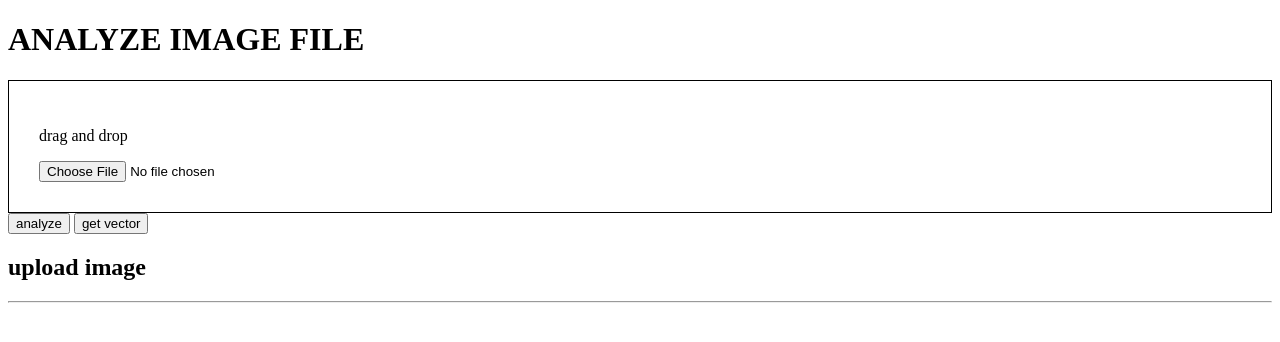
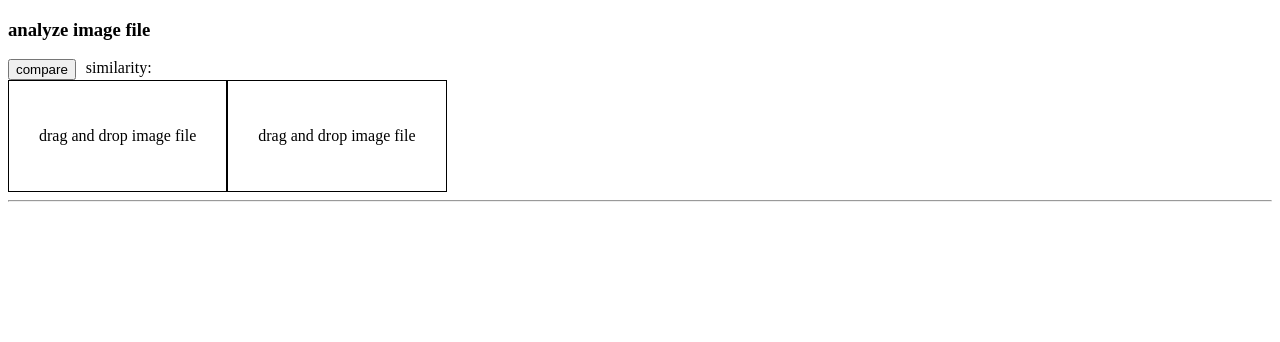
Before and after one commit to tthogho1/TestImageServer, a Django app: page /file_upload/ in a window 1280 px wide. Shown: the top 342 px of the page. Run offline with Django 3.2, Linux system fonts and the light colour scheme; some libraries are stand-ins or nearby versions.

Commit message:
add simirality function

```diff
--- a/FileUpload/app/templates/app/upload.html
+++ b/FileUpload/app/templates/app/upload.html
@@ -3,55 +3,77 @@
 <head>
 <meta http-equiv="CONTENT-TYPE" content="text/html; charset=utf-8" />
 <script src="/static/app/scripts/jquery-1.10.2.js"></script>
-<title>ANALYZE FILE</title>
+<title>ANALYZE IMAGE FILE</title>
 </head>
 <body>
-    <h1>ANALYZE IMAGE FILE</h1>
+    <h3>analyze image file</h3>
+    <div>
+        <button type="button" id="compare-btn" style="float:left;margin-right:10px">compare</button>
+        <div style="float:left">similarity: </div><div id="similarity" style="float:left"></div>
+    </div>
+    <div style="clear:both">
         <form id="upload-file" method="POST" enctype="multipart/form-data">
-        <div id="drop-zone" style="border: 1px solid; padding: 30px;">
-        <p> drag and drop </p>
-        <input type="file" name="file" id="file-input">
+            <div id="drop-zone" style="float:left;border: 1px solid; padding: 30px;">
+                <p> drag and drop image file </p>
+                <div class="left-column" id="preview"></div>
+                <input type="file" name="file" id="file-input" style="display:none">
+            </div>
+            <div id="drop-zone2" style="float:left;border: 1px solid; padding: 30px;">
+                <p> drag and drop image file </p>
+                <div class="left-column" id="preview2"></div>
+                <input type="file" name="file" id="file-input2" style="display:none">
             </div>
         </form>
-     <button type="button" id="upload-file-btn">analyze</button>
-     <button type="button" id="get-vector-btn">get vector</button>
-    <h2>upload image</h2>
-    <div class="left-column" id="preview" style="float:left"></div>
-    <div class="right-column" id="result" style="float:right"></div>
-<hr />
+    </div>
+    <div style="clear:both">
+        <div id="result" ></div>
+    </div>
+<hr/>
 <script type="text/javascript">
 
     var dropZone = document.getElementById('drop-zone');
     var preview = document.getElementById('preview');
     var fileInput = document.getElementById('file-input');
 
-    dropZone.addEventListener('dragover', function(e) {
+
+    dragAndDropFile(dropZone, fileInput, preview);
+
+    var dropZone2 = document.getElementById('drop-zone2');
+    var preview2 = document.getElementById('preview2');
+    var fileInput2 = document.getElementById('file-input2');
+
+    dragAndDropFile(dropZone2, fileInput2, preview2);
+
+
+    function dragAndDropFile(dropZone,fileInput,preview) {
+        dropZone.addEventListener('dragover', function (e) {
             e.stopPropagation();
             e.preventDefault();
             this.style.background = '#e1e7f0';
         }, false);
 
-    dropZone.addEventListener('dragleave', function(e) {
+        dropZone.addEventListener('dragleave', function (e) {
             e.stopPropagation();
             e.preventDefault();
             this.style.background = '#ffffff';
         }, false);
 
         fileInput.addEventListener('change', function () {
-        previewFile(this.files[0]);
+            previewFile(this.files[0],preview);
         });
 
-    dropZone.addEventListener('drop', function(e) {
+        dropZone.addEventListener('drop', function (e) {
             e.stopPropagation();
             e.preventDefault();
             this.style.background = '#ffffff';
             var files = e.dataTransfer.files;
             if (files.length > 1) return alert('only one file for upload');
             fileInput.files = files;
-        previewFile(files[0]);
+            previewFile(files[0],preview);
         }, false);
+    }
 
-    function previewFile(file) {
+    function previewFile(file,preview) {
         var fr = new FileReader();
         fr.readAsDataURL(file);
         fr.onload = function() {
@@ -59,7 +81,9 @@
             img.setAttribute('src', fr.result);
             preview.innerHTML = '';
             preview.appendChild(img);
+            $("#similarity").html("");
         };
+        uploadFiles();
     }
 </script>
 <script>
@@ -72,7 +96,7 @@
                 contentType: false,
                 cache: false,
                 processData: false,
-                async: false
+                async: true
         }).done((data, textStatus, jqXHR)=>{
                 $(results).html(data);
         }).fail((jqXHR, textStatus, errorThrown) => {
@@ -80,24 +104,22 @@
         });
     }
 
-    $(function () {
-        $('#upload-file-btn').click(function () {
+    function uploadFiles() {
         var form_data = new FormData($('#upload-file')[0]);
         var url = '/file_upload/rekognition';
         var results = '#result';
 
         ajaxPost(url,results,form_data);
-        });
+    }
 
-        $('#get-vector-btn').click(function () {
+    $(function () {
+        $('#compare-btn').click(function () {
             var form_data = new FormData($('#upload-file')[0]);
-            var url = '/file_upload/getvector';
-            var results = '#result';
+            var url = '/file_upload/compare';
+            var results = '#similarity';
 
             ajaxPost(url,results,form_data);
         });
-
-
     });
 </script>
 </body >
--- a/FileUpload/app/urls.py
+++ b/FileUpload/app/urls.py
@@ -5,5 +5,5 @@ from . import views
 urlpatterns = [
     path('', views.file_upload, name='file_upload'),
     path('rekognition', views.file_upload, name='file_upload'),
-    path('getvector', views.get_vector, name='get_vector'),
+    path('compare', views.compare, name='compare'),
 ]
--- a/FileUpload/app/views.py
+++ b/FileUpload/app/views.py
@@ -10,36 +10,56 @@ from .ImageAnalysis import ImageAnalysis
 
 # ------------------------------------------------------------------
 def file_upload(request):
+    #
+    #
+    if request.method == 'POST':
+        form = UploadFileForm(request.POST, request.FILES)
+        #
+        if form.is_valid():
+            imageAnalysis = ImageAnalysis()
+            #
+            resultList = []
+            for file_obj in request.FILES.getlist('file'):
+                handle_uploaded_file(file_obj)
+                #
+                result = imageAnalysis.getOutput(file_obj.name)
+                result_dict = {k: v.item() for k, v in result.items()}
+                resultList.append(result_dict)
+                #json_str =json.dumps(result_dict,ensure_ascii=False);
+                json_str =json.dumps(resultList,ensure_ascii=False);
+                print(json_str)
+
+            return HttpResponse(json_str)
+    else:
+        form = UploadFileForm()
+    #
+    #
+    return render(request, 'app/upload.html', {'form': form})
+#
+#
+def get_vector(file_obj):
+    imageAnalysis = ImageAnalysis()
+    result = imageAnalysis.getVector(file_obj.name)
+    print(result)
+    return result
+#
+#
+def compare(request):
     if request.method == 'POST':
         form = UploadFileForm(request.POST, request.FILES)
         if form.is_valid():
-            # sys.stderr.write("*** file_upload \n")
-            file_obj = request.FILES['file']
-            handle_uploaded_file(file_obj)
             imageAnalysis = ImageAnalysis()
-            result = imageAnalysis.getOutput(file_obj.name)
-            result_dict = {k: v.item() for k, v in result.items()}
-            json_str =json.dumps(result_dict,ensure_ascii=False);
-            print(json_str)
-            return HttpResponse(json_str)
-    else:
-        form = UploadFileForm()
-    return render(request, 'app/upload.html', {'form': form})
-#
-#
-def get_vector(request):
-    if request.method == 'POST':
-        form = UploadFileForm(request.POST, request.FILES)
-        if form.is_valid():
-            # sys.stderr.write("*** file_upload \n")
-            file_obj = request.FILES['file']
-            handle_uploaded_file(file_obj)
-            imageAnalysis = ImageAnalysis()
-            result = imageAnalysis.getVector(file_obj.name)
-            return HttpResponse(result)
-    else:
-        form = UploadFileForm()
-    return render(request, 'app/upload.html', {'form': form})
+            vectorList = []
+            for file_obj in request.FILES.getlist('file'):
+                handle_uploaded_file(file_obj)
+                imgVector = get_vector(file_obj)
+                vectorList.append(imgVector)
+
+            result = imageAnalysis.cosineSimilarity(vectorList[0],vectorList[1])
+            str = result.item()
+            #result_dict = {k: v.item() for k, v in result.items()}
+            #json_str =json.dumps(result_dict,ensure_ascii=False);
+            return HttpResponse(str)
 
 # ------------------------------------------------------------------
 def handle_uploaded_file(file_obj):
```
Also changed, not shown: FileUpload/app/ImageAnalysis.py (+7 -0 lines). Lines whose indentation alone changed are shown as unchanged.
